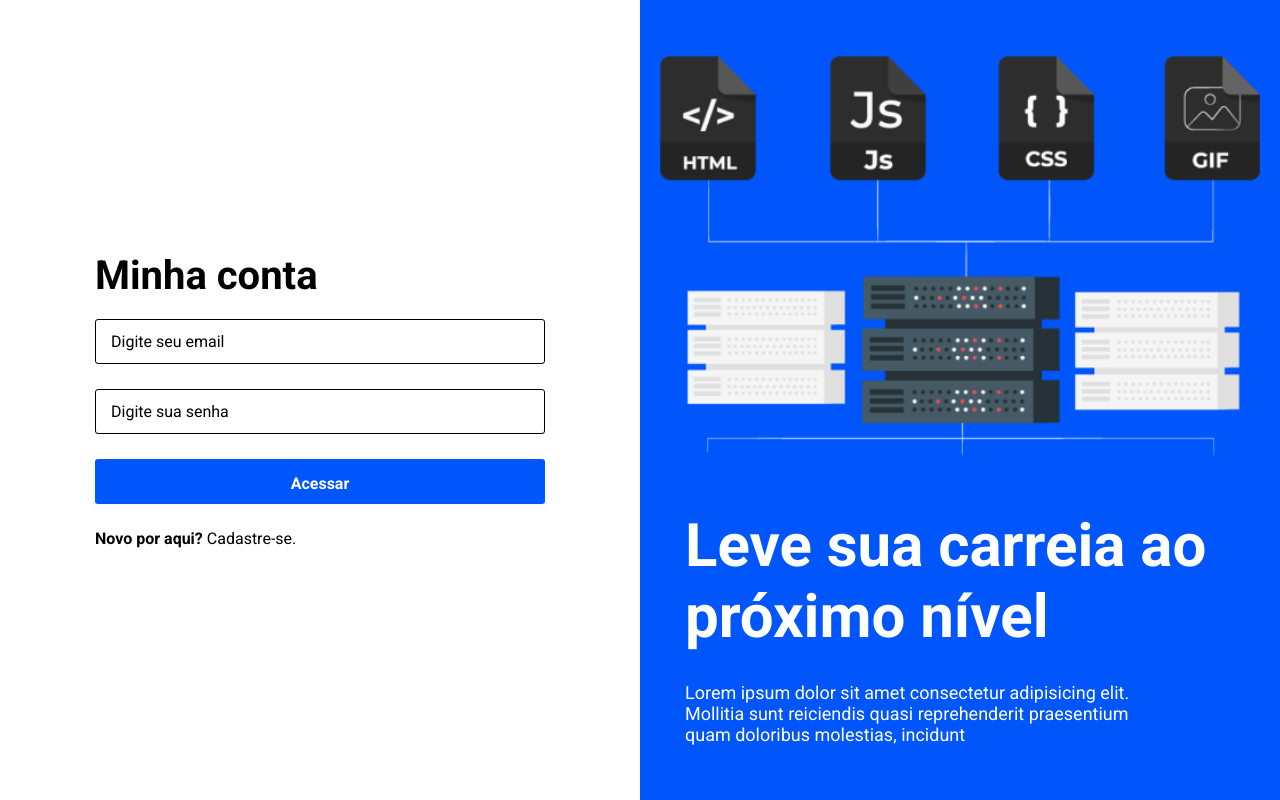
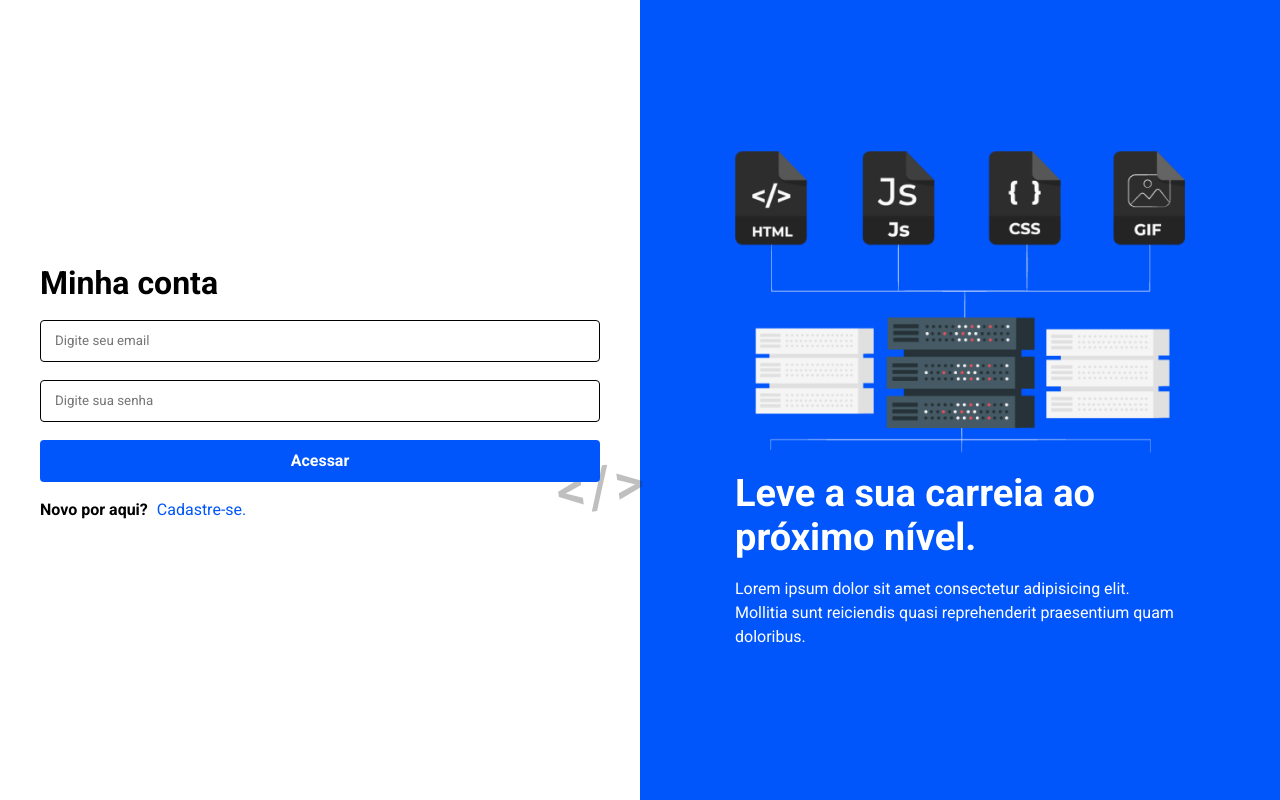
Before and after one commit to eikefrota/login-cadastro, a plain HTML site: page index.html in a window 1280 px wide. Drawn offline with Linux system fonts and the light colour scheme.

Commit message:
Corrigindo e mudando estrutura da tela de login

```diff
--- a/index.html
+++ b/index.html
@@ -4,6 +4,7 @@
   <meta charset="UTF-8">
   <meta http-equiv="X-UA-Compatible" content="IE=edge">
   <meta name="viewport" content="width=device-width, initial-scale=1.0">
+
   <!-- Carregando a fonte roboto para usar no projeto -->
   <link rel="preconnect" href="https://fonts.googleapis.com">
   <link rel="preconnect" href="https://fonts.gstatic.com" crossorigin>
@@ -13,44 +14,33 @@
   <link rel="stylesheet" href="style.css">
 </head>
 <body>
-  <main>
-    <div id="container-left">
-      <div id="login-container">
 
-        <div class="title">
-          <h1>Minha conta</h1>
+  <main class="container">
+
+    <section class="left">
+        <h1>Minha conta</h1>
+
+        <form class="form">
+          <input class="input" type="email" placeholder="Digite seu email">
+          <input class="input" type="password" placeholder="Digite sua senha">
+          <button class="button" type="submit">Acessar</button>
+        </form>
+
+        <div class="link-area">
+          <span class="link">Novo por aqui? <a href="#">Cadastre-se.</a></span>
         </div>
 
-        <form>
-          <input class="input-email" type="text" name="email" placeholder="Digite seu email">
-          <input class="input-password" type="password" name="password" placeholder="Digite sua senha">
-          <button class="input-button" type="submit">Acessar</button>
-        </form>
-
-        <div class="link-button">
-          <p>Novo por aqui? <a href="#">Cadastre-se.</a></p>
-        </div>
-
-      </div>
-    </div>
+    </section>
 
 
 
-    <div id="container-right">
-      <div id="info-container">
+    <section class="right">
+          <img class="info-image" src="assets/info.png" alt="Imagem ilustrativa">
 
-        <div class="info-image">
-          <img src="assets/info.png" alt="Imagem ilustrativa">
-        </div>
+          <h2 class="subtitle">Leve a sua carreia ao próximo nível.</h2>
 
-        <div class="info-text">
-
-          <h1>Leve sua carreia ao <br>próximo nível</h1>
-          <p>Lorem ipsum dolor sit amet consectetur adipisicing elit. <br>Mollitia sunt reiciendis quasi reprehenderit praesentium <br>quam doloribus molestias, incidunt</p>
-
-        </div>
-      </div>
-    </div>
+          <p class="description">Lorem ipsum dolor sit amet consectetur adipisicing elit. Mollitia sunt reiciendis quasi reprehenderit praesentium quam doloribus.</p>
+    </section>
 
   </main>
 </body>
--- a/style.css
+++ b/style.css
@@ -8,139 +8,136 @@
 }
 
 /* TELA DE LOGIN */
+body {
+  background-color: #FFFFFF;
+  width: 100%;
+}
 
-main{
+.container{
   display: flex;
+  flex-direction: row;
   align-items: center;
-  height: 100vh;
+  justify-content: center;
+  margin: 0 auto;
 }
 
 /* CONTAINER ESQUERDA */
-#container-left{
-  height: 100vh;
-  width: 50%;
-  background-color: #FFFFFF;
+.left{
+  flex: 1;
   display: flex;
   flex-direction: column;
   align-items: center;
   justify-content: center;
+  padding: 0 24px;
 }
 
-.title{
-  margin-bottom: 20px;
-  font-size: 20px;
+.left h1{
+  width: 100%;
+  max-width: 560px;
+  margin-bottom: 18px;
+  font-size: 32px;
+}
+
+.form{
+  position: relative;
+  display: flex;
+  flex-direction: column;
+  width: 100%;
+  max-width: 560px;
+  z-index: 2;
+}
+
+.input{
+  border: 1px solid #000000;
+  border-radius: 4px;
+  margin-bottom: 18px;
+  min-width: 100%;
+  padding: 0 14px;
+}
+
+.form input[type=text], .form input[type=email]  ,.form input[type=password]{
+  height: 42px;
+}
+
+.button{
+  background-color: #0056FB;
+  height: 42px;
+  border-radius: 4px;
+  color: #FFFFFF;
+  font-size: 16px;
+  font-weight: bold;
+  width: 100%;
+  max-width: 560px;
+  cursor: pointer;
+  margin-bottom: 18px;
+  transition: background-color 0.3s linear;
+  z-index: 2;
+}
+
+.button:hover{
+  background-color: #008AFB;
+}
+
+.link-area{
+  width: 100%;
+  max-width: 560px;
+  margin-bottom: 18px;
+}
+
+.link{
+  align-self: flex-start;
   font-weight: bold;
 }
 
-form{
-    display: flex;
-    flex-direction: column;
-    justify-content: center;
-    align-items: center;
+.link a{
+  color: #0056FB;
+  text-decoration: none;
+  font-weight: normal;
+  margin-left: 5px;
 }
 
-input{
-  width: 450px;
-  height: 45px;
-  margin-bottom: 25px;
-  padding: 15px;
-  font-size: 16px;
-  color: #000000;
-  border: 1px solid #000000;
-  border-radius: 3px;
+/* CONTAINER DIREITA */
+.right{
+  flex: 1;
+  background-color: #0056FB;
+  height: 100vh;
+  display: flex;
+  flex-direction: column;
+  justify-content: center;
+  align-items: center;
+  padding: 0 24px;
 }
 
-input::placeholder {
-  color: #000000;
+.info-image{
+  width: 100%;
+  max-width: 450px;
+  height: auto;
+  margin-bottom: 18px;
 }
 
-input:focus{
-  outline: 0;
-  border: 1px solid black;
-  background-color: #f9f9f9;
+.subtitle{
+  font-size: 38px;
+  max-width: 450px;
+  color: #FFFFFF;
+  margin-bottom: 18px;
 }
 
-.input-button{
-  width: 450px;
-  height: 45px;
-  margin-bottom: 25px;
-  padding: 15px;
-  font-size: 16px;
-  font-weight: bold;
+.description{
+  max-width: 450px;
+  line-height: 150%;
   color: #FFFFFF;
-  background-color: #0056FB;
-  border-radius: 3px;
-  cursor: pointer;
-  transition: 0.3s;
 }
 
-.input-button:hover{
-  background-color: #00369c;
+.form::before{
+  content: '';
+  position: absolute;
+  background-image: url('assets/code.svg');
+  background-size: 90px;
+  background-repeat: no-repeat;
+  z-index: 1;
+  width: 90px;
+  height: 90px;
+  opacity: 0.3;
+  bottom: -50px;
+  right: -45px;
 }
-
-.link-button p{
-  font-weight: bold;
-  font-size: 16px;
-}
-
-.link-button a{
-  text-decoration: none;
-  font-weight: normal;
-  color: #000000;
-}
-
-.link-button a:hover{
-  font-weight: bold;
-  color: #0056FB;
-}
-
-/* FIM CONTAINER ESQUERDA */
-
-
-/* CONTAINER DIREITA */
-#container-right{
-    height: 100vh;
-    width: 50%;
-    background-color: #0056FB;
-    display: flex;
-    flex-direction: column;
-    align-items: center;
-    justify-content: center;
-}
-
-#info-container{
-  display: flex;
-  flex-direction: column;
-  align-items: center;
-  justify-content: center;
-}
-
-
-.info-image img{
-  width: 600px;
-  height: 400px;
-  margin-bottom: 50px
-}
-
-.info-text{
-  width: 550px;
-  display: flex;
-  flex-direction: column;
-  align-items: start;
-  justify-content: center;
-  color: #FFFFFF;
-
-}
-
-.info-text h1{
-  text-align: justify;
-  font-size: 60px;
-  margin-bottom: 30px;
-}
-
-.info-text p{
-  text-align: justify;
-  font-size: 18px;
-}
-
-/* FIM CONTAINER DIREITA */
```
